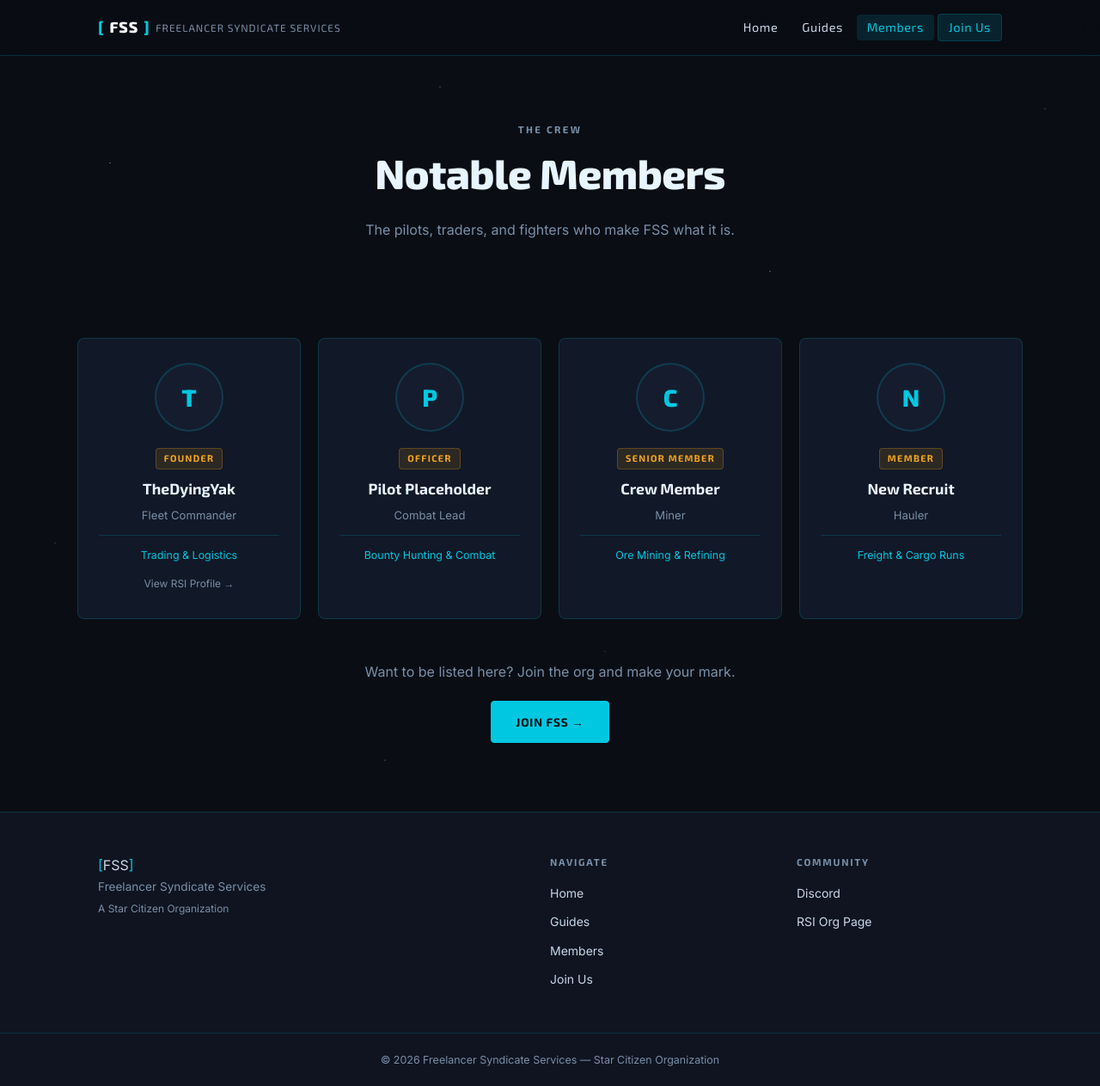
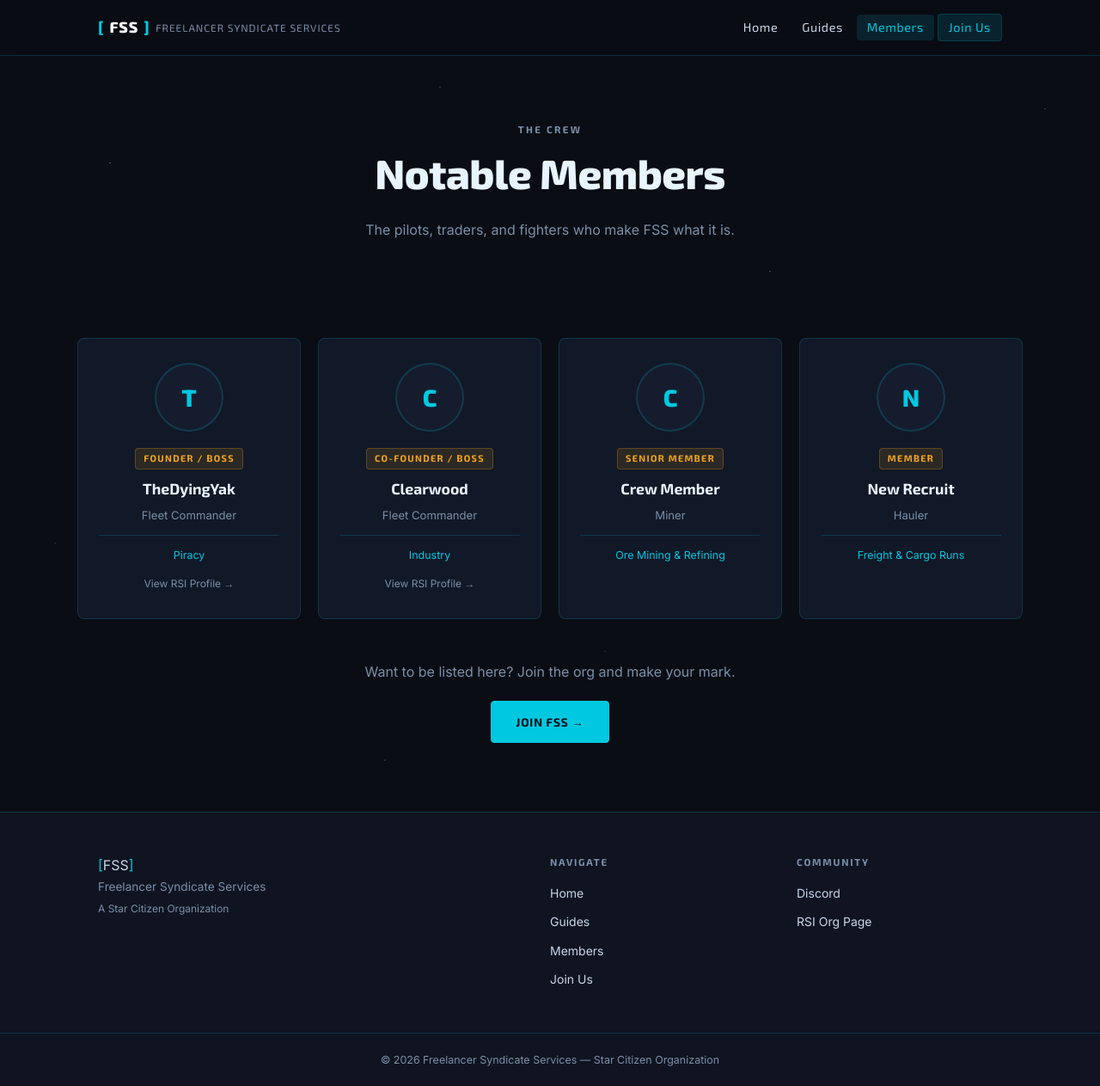
Before and after one commit to Vexify4103/Freelancer-Syndicate-Services.github.io, a Jekyll site: the page built from members.html, in a window 1280 px wide and 1263 px high. Shown: the whole window at 86% size. Built offline with Jekyll 4.4.1, drawn with Linux system fonts in a browser that asks for light colours.

Commit message:
Added clearwood as member

```diff
--- a/_data/members.yml
+++ b/_data/members.yml
@@ -4,18 +4,18 @@
 # rsi: full URL to their RSI citizen profile (optional)
 
 - name: TheDyingYak
-  rank: Founder
+  rank: Founder / Boss
   role: Fleet Commander
-  specialty: Trading & Logistics
+  specialty: Piracy
   avatar:
   rsi: https://robertsspaceindustries.com/en/citizens/TheDyingYak
 
-- name: Pilot Placeholder
-  rank: Officer
-  role: Combat Lead
-  specialty: Bounty Hunting & Combat
+- name: Clearwood
+  rank: Co-Founder / Boss
+  role: Fleet Commander
+  specialty: Industry
   avatar:
-  rsi:
+  rsi: https://robertsspaceindustries.com/en/citizens/Clearwood
 
 - name: Crew Member
   rank: Senior Member
```
